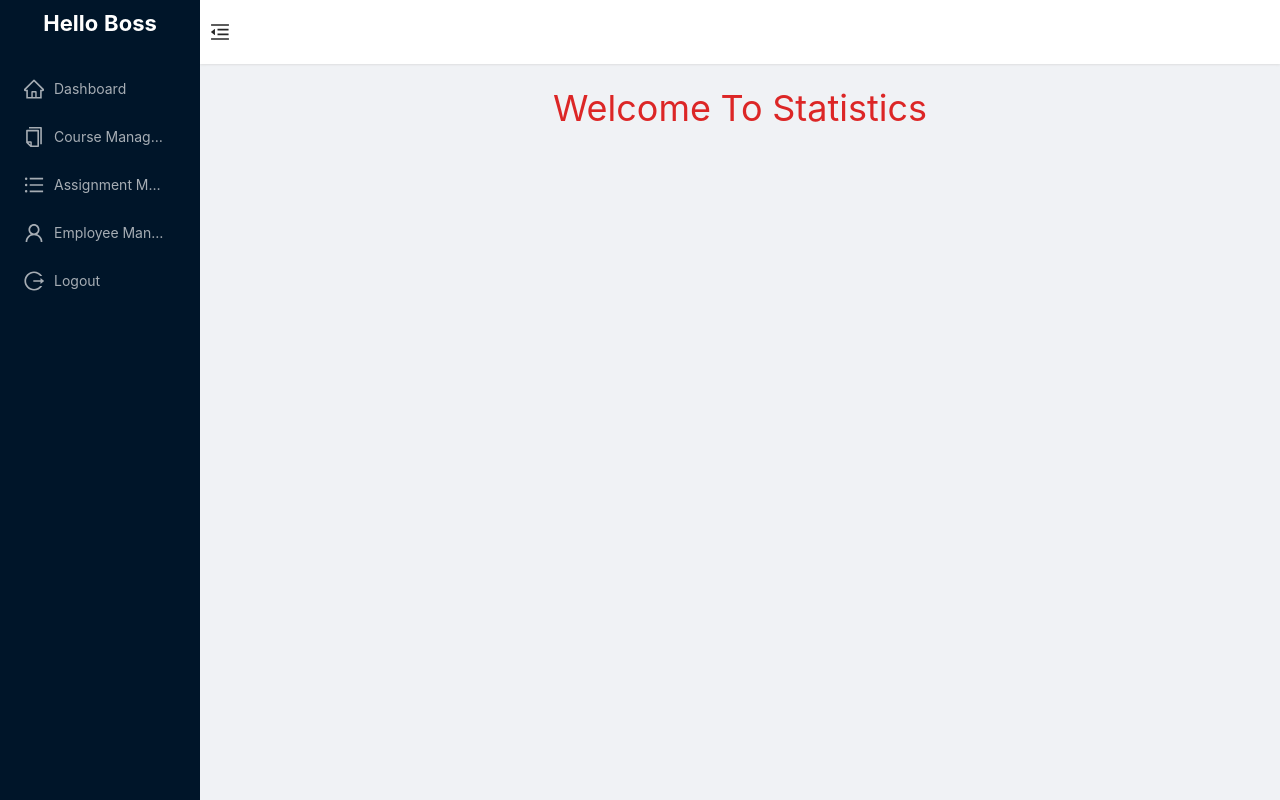
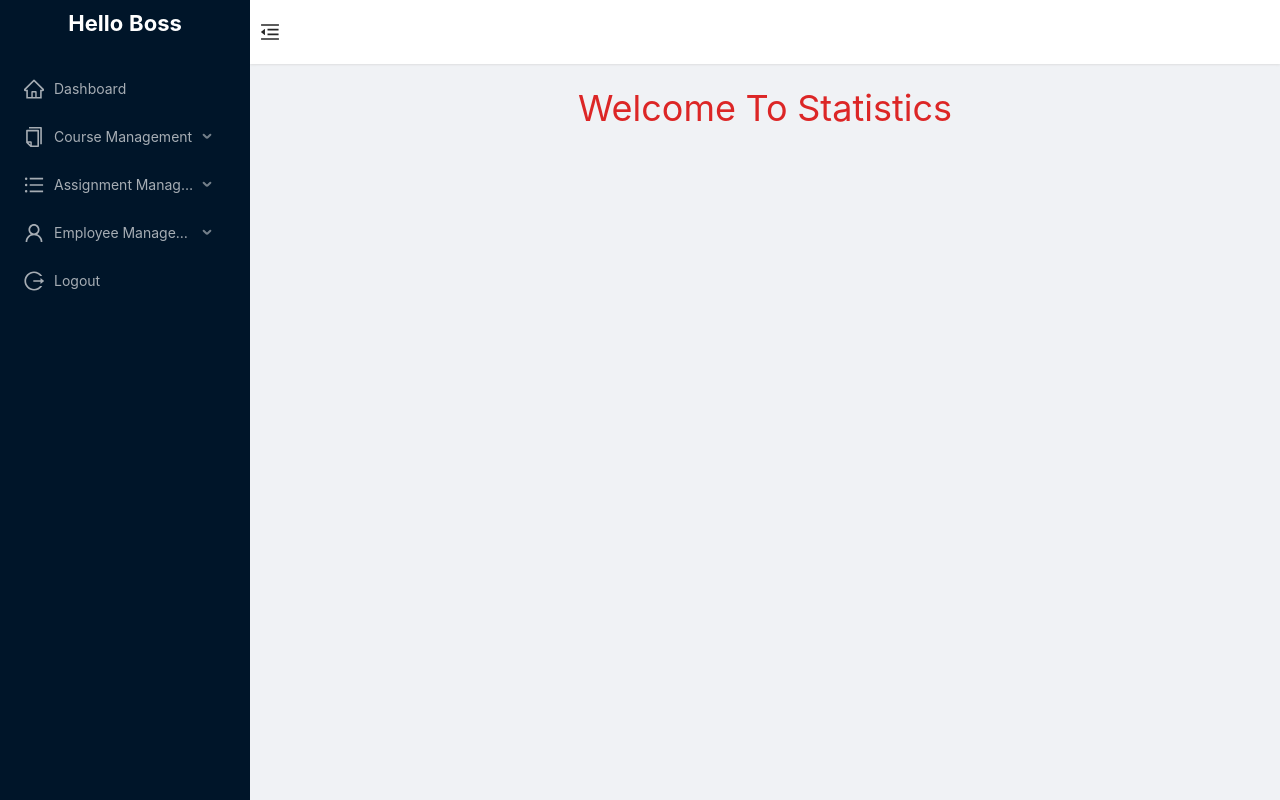
Before and after one commit to shakilahmedatik/hello-boss, a React (Create React App) app in the folder client/: page /dashboard in a window 1280 px wide. Built offline with nearby package versions, Linux system fonts and the light colour scheme.

Commit message:
default layout sidebar updated

```diff
--- a/client/src/App.js
+++ b/client/src/App.js
@@ -9,7 +9,12 @@ import About from "./pages/About/About";
 import NotFound from "./pages/NotFound/NotFound";
 import Dashboard from "./pages/Dashboard/Dashboard";
 import Statistics from "./pages/Dashboard/Statistics";
-import CourseManagement from "./pages/CourseManagement/CourseManagement";
+import CreateCourse from "./pages/CourseManagement/CreateCourse";
+import CourseList from "./pages/CourseManagement/CourseList";
+import CreateAssignment from "./pages/AssignmentManagement/CreateAssignment";
+import AssignmentList from "./pages/AssignmentManagement/AssignmentList";
+import CreateEmployee from "./pages/EmployeeManagement/CreateEmployee";
+import EmployeeList from "./pages/EmployeeManagement/EmployeeList";
 
 const App = () => {
   return (
@@ -19,7 +24,12 @@ const App = () => {
         <Route path="/profile" element={<Profile />} />
         <Route path="/dashboard" element={<Dashboard />}>
           <Route index element={<Statistics />} />
-          <Route path="course-management" element={<CourseManagement />} />
+          <Route path="create-course" element={<CreateCourse />} />
+          <Route path="course-list" element={<CourseList />} />
+          <Route path="create-assignment" element={<CreateAssignment />} />
+          <Route path="assignment-list" element={<AssignmentList />} />
+          <Route path="create-employee" element={<CreateEmployee />} />
+          <Route path="employee-list" element={<EmployeeList />} />
         </Route>
 
         <Route path="/register" element={<Register />} />
--- a/client/src/components/DefaultLayout/DefaultLayout.jsx
+++ b/client/src/components/DefaultLayout/DefaultLayout.jsx
@@ -11,8 +11,8 @@ import {
   LogoutOutlined,
   UserOutlined,
   UnorderedListOutlined,
-  ShoppingCartOutlined,
 } from "@ant-design/icons";
+const { SubMenu } = Menu;
 
 const { Header, Sider, Content } = Layout;
 
@@ -25,7 +25,7 @@ const DefaultLayout = ({ children }) => {
 
   return (
     <Layout>
-      <Sider trigger={null} collapsible collapsed={collapsed}>
+      <Sider trigger={null} collapsible collapsed={collapsed} width={250}>
         <Link to="/">
           <div className="logo">
             <h3> {collapsed ? "HB" : "Hello Boss"}</h3>
@@ -35,18 +35,49 @@ const DefaultLayout = ({ children }) => {
           <Menu.Item key="/dashboard" icon={<HomeOutlined />}>
             <Link to="/dashboard">Dashboard</Link>
           </Menu.Item>
-          <Menu.Item key="/course-management" icon={<CopyOutlined />}>
-            <Link to="/dashboard/course-management">Course Management</Link>
-          </Menu.Item>
-          <Menu.Item
-            key="/assignment-management"
+
+          <SubMenu title="Course Management" icon={<CopyOutlined />}>
+            <Menu.Item key="/dashboard/create-course">
+              <Link className="ml-2" to="/dashboard/create-course">
+                Create Course
+              </Link>
+            </Menu.Item>
+            <Menu.Item key="/dashboard/course-list">
+              <Link className="ml-2" to="/dashboard/course-list">
+                Course List
+              </Link>
+            </Menu.Item>
+          </SubMenu>
+
+          <SubMenu
+            title="Assignment Management"
             icon={<UnorderedListOutlined />}
           >
-            <Link to="/assignment-management">Assignment Management</Link>
-          </Menu.Item>
-          <Menu.Item key="/employee-management" icon={<UserOutlined />}>
-            <Link to="/employee-management">Employee Management</Link>
-          </Menu.Item>
+            <Menu.Item key="/dashboard/create-assignment">
+              <Link className="ml-2" to="/dashboard/create-assignment">
+                Create Assignment
+              </Link>
+            </Menu.Item>
+            <Menu.Item key="/dashboard/assignment-list">
+              <Link className="ml-2" to="/dashboard/assignment-list">
+                Assignment List
+              </Link>
+            </Menu.Item>
+          </SubMenu>
+
+          <SubMenu title="Employee Management" icon={<UserOutlined />}>
+            <Menu.Item key="/dashboard/create-employee">
+              <Link className="ml-2" to="/dashboard/create-employee">
+                Create Employee
+              </Link>
+            </Menu.Item>
+            <Menu.Item key="/dashboard/employee-list">
+              <Link className="ml-2" to="/dashboard/employee-list">
+                Employee List
+              </Link>
+            </Menu.Item>
+          </SubMenu>
+
           <Menu.Item
             key="/logout"
             icon={<LogoutOutlined />}
--- /dev/null
+++ b/client/src/pages/AssignmentManagement/AssignmentList.jsx
@@ -0,0 +1,7 @@
+import React from "react";
+
+const AssignmentList = () => {
+  return <h1>Assignment List Page</h1>;
+};
+
+export default AssignmentList;
--- /dev/null
+++ b/client/src/pages/AssignmentManagement/CreateAssignment.jsx
@@ -0,0 +1,7 @@
+import React from "react";
+
+const CreateAssignment = () => {
+  return <h1>Create Assignment page</h1>;
+};
+
+export default CreateAssignment;
--- /dev/null
+++ b/client/src/pages/CourseManagement/CourseList.jsx
@@ -0,0 +1,7 @@
+import React from "react";
+
+const CourseList = () => {
+  return <h1>Course List</h1>;
+};
+
+export default CourseList;
--- a/client/src/pages/CourseManagement/CourseManagement.jsx
+++ /dev/null
@@ -1,7 +0,0 @@
-import React from "react";
-
-const CourseManagement = () => {
-  return <h1>This is course management page</h1>;
-};
-
-export default CourseManagement;
--- /dev/null
+++ b/client/src/pages/CourseManagement/CreateCourse.jsx
@@ -0,0 +1,7 @@
+import React from "react";
+
+const CreateCourse = () => {
+  return <h1>Create Course page</h1>;
+};
+
+export default CreateCourse;
--- /dev/null
+++ b/client/src/pages/EmployeeManagement/CreateEmployee.jsx
@@ -0,0 +1,7 @@
+import React from "react";
+
+const CreateEmployee = () => {
+  return <h1>Create Employee page</h1>;
+};
+
+export default CreateEmployee;
--- /dev/null
+++ b/client/src/pages/EmployeeManagement/EmployeeList.jsx
@@ -0,0 +1,7 @@
+import React from "react";
+
+const EmployeeList = () => {
+  return <h1>Employee list page</h1>;
+};
+
+export default EmployeeList;
```
